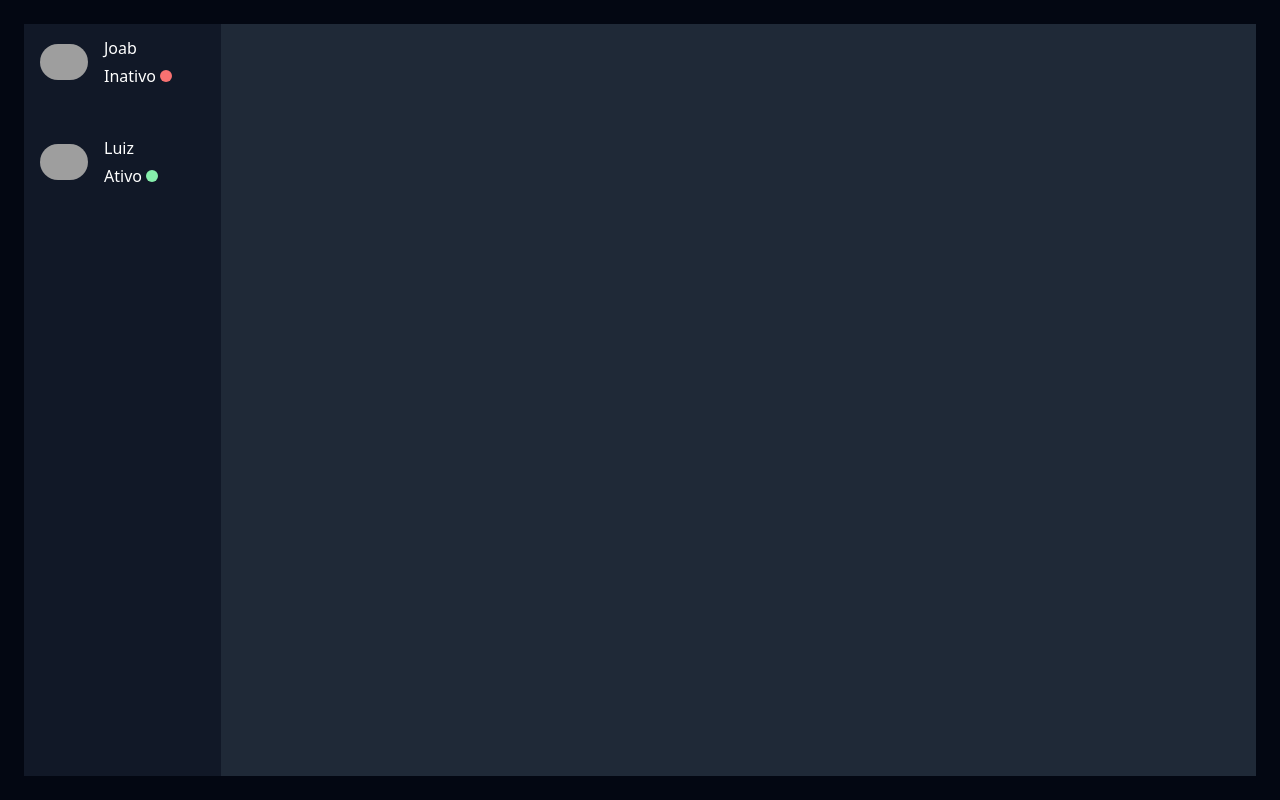
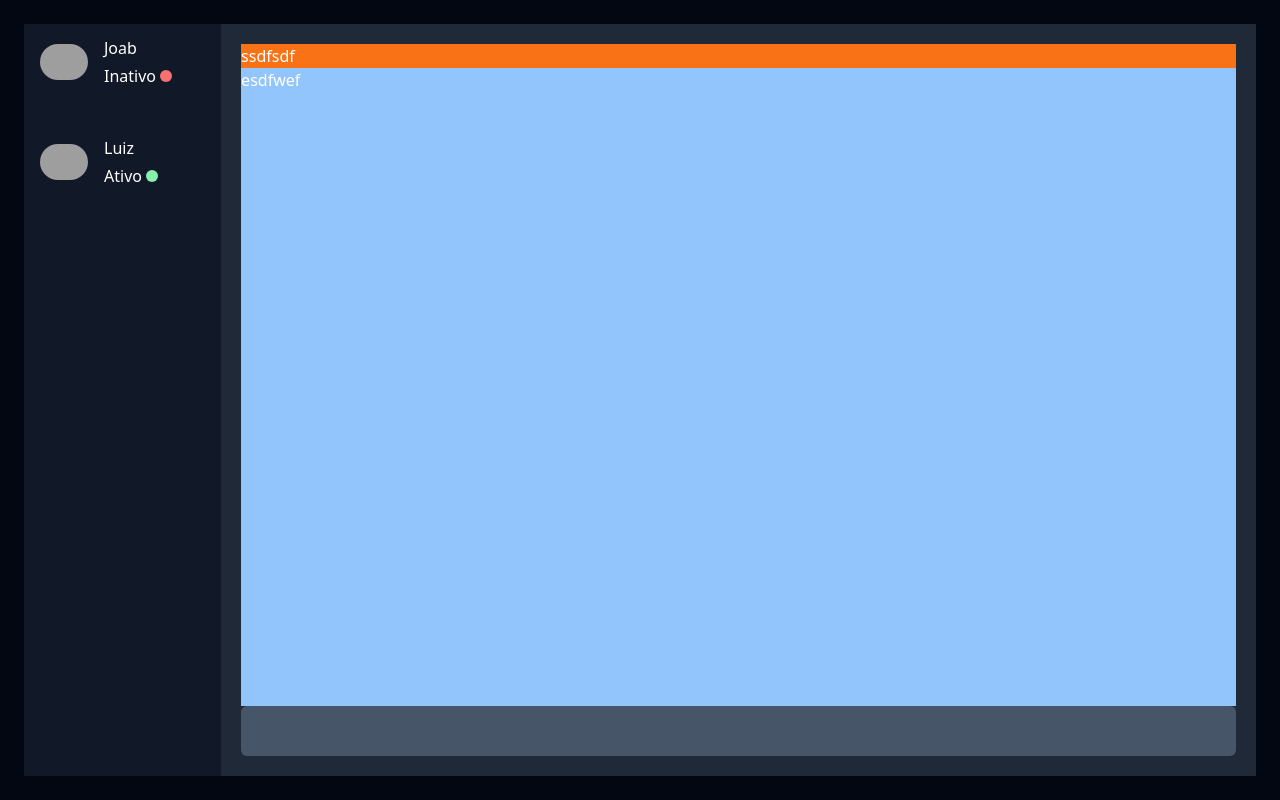
Before and after one commit to luizgustavoou/duckchat, a React (Vite) app in the folder duckchat-front/: page / in a window 1280 px wide. Built offline with nearby package versions, Linux system fonts and the light colour scheme; grey boxes are pictures that could not be loaded.

Commit message:
feature(chat)

```diff
--- /dev/null
+++ b/duckchat-front/src/components/Chat.tsx
@@ -0,0 +1,19 @@
+import { Textarea } from "./ui/textarea";
+
+export default function Chat() {
+    return(
+        <div className="flex flex-col w-full">
+            <div className="bg-orange-500">
+                ssdfsdf
+            </div>
+
+            <div className="bg-blue-300 flex-1">
+                esdfwef
+            </div>
+
+            <div className="">
+                <Textarea className="resize-none bg-slate-600 focus-visible:ring-transparent " />
+            </div>
+        </div>
+    )
+}
--- a/duckchat-front/src/components/Home.tsx
+++ b/duckchat-front/src/components/Home.tsx
@@ -1,4 +1,5 @@
 import CardFriend, { Friend } from "./CardFriend";
+import Chat from "./Chat";
 
 export default function Home() {
   const friends: Friend[] = [
@@ -23,7 +24,9 @@ export default function Home() {
           ))}
         </div>
 
-        <div className="text-white flex-1 bg-gray-800 p-5"></div>
+        <div className="text-white flex bg-gray-800 p-5 w-full">
+          <Chat />
+        </div>
       </div>
     </div>
   );
--- a/duckchat-front/src/components/ui/button.tsx
+++ /dev/null
@@ -1,56 +0,0 @@
-import * as React from "react"
-import { Slot } from "@radix-ui/react-slot"
-import { cva, type VariantProps } from "class-variance-authority"
-
-import { cn } from "@/lib/utils"
-
-const buttonVariants = cva(
-  "inline-flex items-center justify-center whitespace-nowrap rounded-md text-sm font-medium ring-offset-background transition-colors focus-visible:outline-none focus-visible:ring-2 focus-visible:ring-ring focus-visible:ring-offset-2 disabled:pointer-events-none disabled:opacity-50",
-  {
-    variants: {
-      variant: {
-        default: "bg-primary text-primary-foreground hover:bg-primary/90",
-        destructive:
-          "bg-destructive text-destructive-foreground hover:bg-destructive/90",
-        outline:
-          "border border-input bg-background hover:bg-accent hover:text-accent-foreground",
-        secondary:
-          "bg-secondary text-secondary-foreground hover:bg-secondary/80",
-        ghost: "hover:bg-accent hover:text-accent-foreground",
-        link: "text-primary underline-offset-4 hover:underline",
-      },
-      size: {
-        default: "h-10 px-4 py-2",
-        sm: "h-9 rounded-md px-3",
-        lg: "h-11 rounded-md px-8",
-        icon: "h-10 w-10",
-      },
-    },
-    defaultVariants: {
-      variant: "default",
-      size: "default",
-    },
-  }
-)
-
-export interface ButtonProps
-  extends React.ButtonHTMLAttributes<HTMLButtonElement>,
-    VariantProps<typeof buttonVariants> {
-  asChild?: boolean
-}
-
-const Button = React.forwardRef<HTMLButtonElement, ButtonProps>(
-  ({ className, variant, size, asChild = false, ...props }, ref) => {
-    const Comp = asChild ? Slot : "button"
-    return (
-      <Comp
-        className={cn(buttonVariants({ variant, size, className }))}
-        ref={ref}
-        {...props}
-      />
-    )
-  }
-)
-Button.displayName = "Button"
-
-export { Button, buttonVariants }
--- a/duckchat-front/src/components/ui/skeleton.tsx
+++ /dev/null
@@ -1,15 +0,0 @@
-import { cn } from "@/lib/utils"
-
-function Skeleton({
-  className,
-  ...props
-}: React.HTMLAttributes<HTMLDivElement>) {
-  return (
-    <div
-      className={cn("animate-pulse rounded-md bg-muted", className)}
-      {...props}
-    />
-  )
-}
-
-export { Skeleton }
--- /dev/null
+++ b/duckchat-front/src/components/ui/textarea.tsx
@@ -0,0 +1,24 @@
+import * as React from "react"
+
+import { cn } from "@/lib/utils"
+
+export interface TextareaProps
+  extends React.TextareaHTMLAttributes<HTMLTextAreaElement> {}
+
+const Textarea = React.forwardRef<HTMLTextAreaElement, TextareaProps>(
+  ({ className, ...props }, ref) => {
+    return (
+      <textarea
+        className={cn(
+          "flex max-h-[50px] w-full rounded-md border-none border-input bg-background px-3 py-2 text-base ring-offset-background placeholder:text-muted-foreground focus-visible:outline-none focus-visible:ring-2 focus-visible:ring-ring focus-visible:ring-offset-2 disabled:cursor-not-allowed disabled:opacity-50",
+          className
+        )}
+        ref={ref}
+        {...props}
+      />
+    )
+  }
+)
+Textarea.displayName = "Textarea"
+
+export { Textarea }
```
